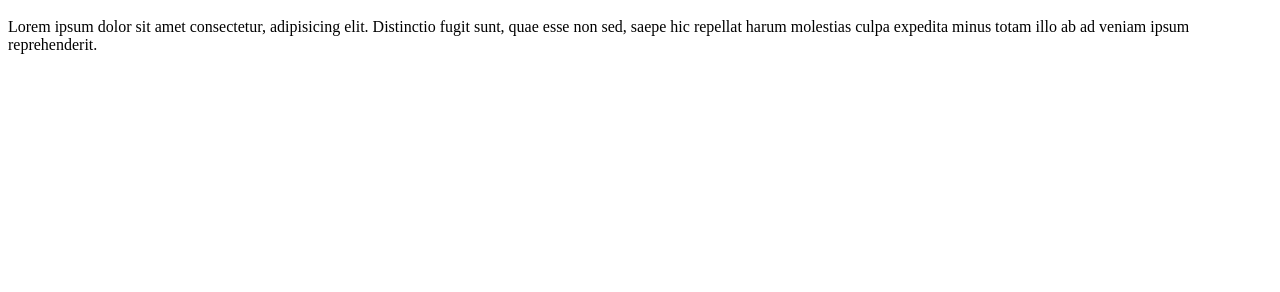
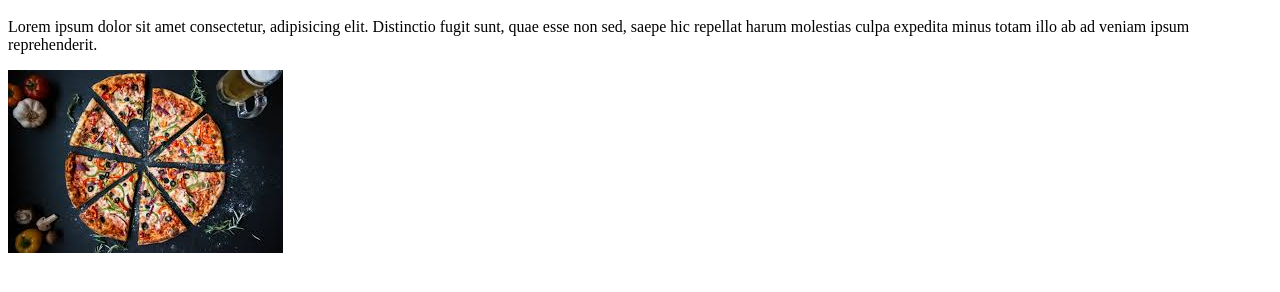
Before and after one commit to ninimtchedlishvili/Comm-Assignments, a plain HTML site: page index.html in a window 1280 px wide. Shown: the part 48-340 px from the top of the page. Drawn offline with Linux system fonts and the light colour scheme.

Commit message:
added photo

```diff
--- a/index.html
+++ b/index.html
@@ -7,5 +7,6 @@
 <body>
     <h1>I love pizza</h1>
     <p>Lorem ipsum dolor sit amet consectetur, adipisicing elit. Distinctio fugit sunt, quae esse non sed, saepe hic repellat harum molestias culpa expedita minus totam illo ab ad veniam ipsum reprehenderit.</p>
+    <img src="./Images/images.jpg" alt="">
 </body>
 </html>
```
Also changed, not shown: Images/images.jpg (added).
